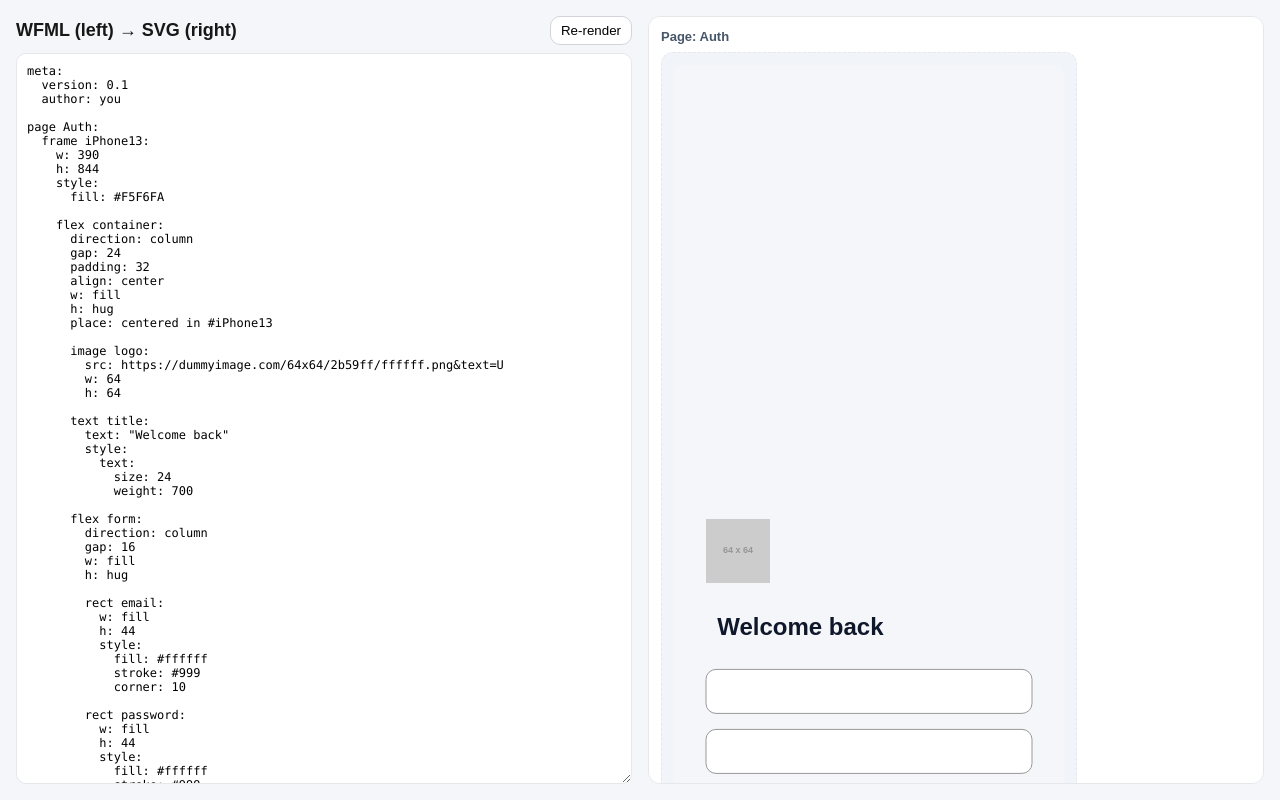
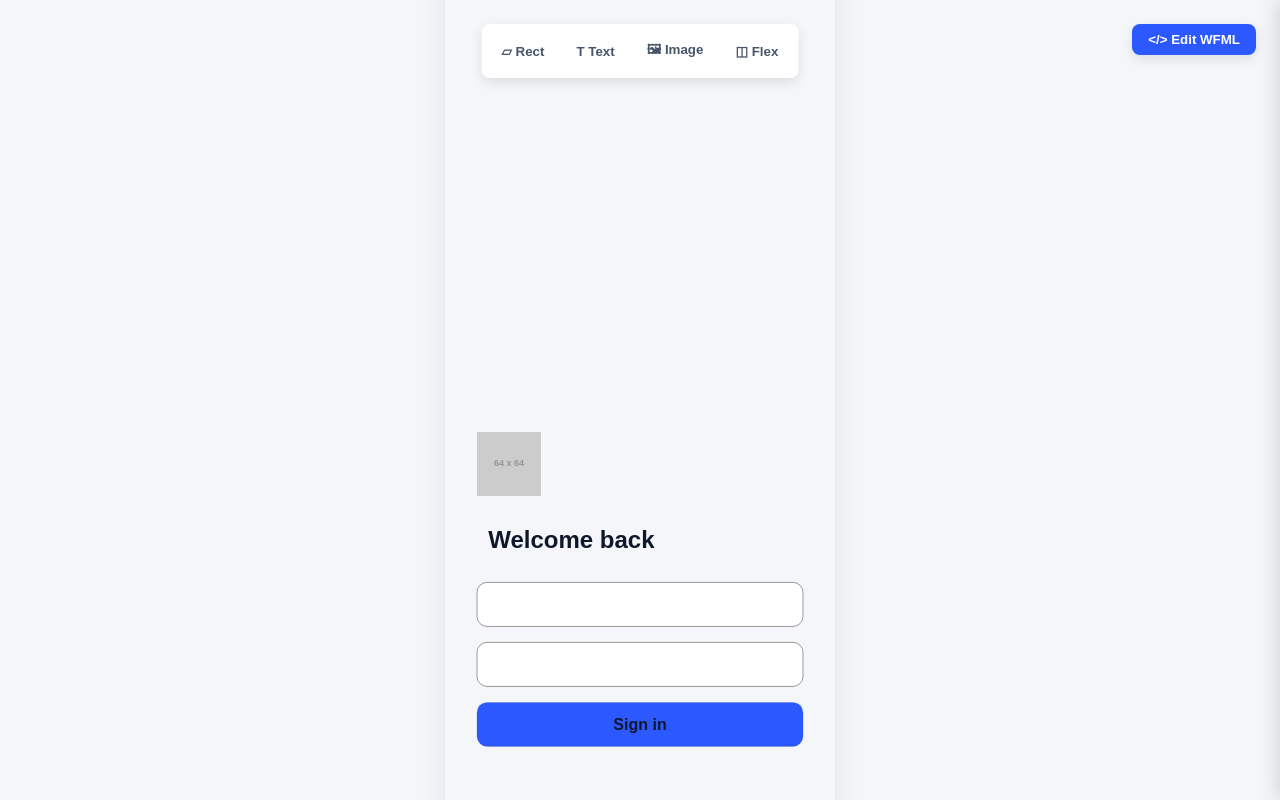
Before and after one commit to ayeminoosc/llm2wireframe, a Next.js app: page /wfml_react_viewer in a window 1280 px wide. Built offline with nearby package versions, Linux system fonts and the light colour scheme.

Commit message:
added toolbox

```diff
--- a/src/pages/wfml_react_viewer.tsx
+++ b/src/pages/wfml_react_viewer.tsx
@@ -2,7 +2,7 @@
 import React, { useEffect, useMemo, useState, useRef } from "react";
 
 // ⬇️ Adjust this to your parser location
-import { parseWFML } from "../parser/wfml-grammar-parser-emitter";
+import { parseWFML, emitWFML } from "../parser/wfml-grammar-parser-emitter";
 
 // ---- Lightweight viewer types ----
 type PlacementRule =
@@ -121,6 +121,7 @@ page Auth:
   const [view, setView] = useState<ViewerDoc | null>(null);
 
   // Interactive state
+  const [showCode, setShowCode] = useState(false);
   const [selectedId, setSelectedId] = useState<string | null>(null);
   const [draggingId, setDraggingId] = useState<string | null>(null);
   const nodeRefs = useRef<Record<string, SVGGElement | null>>({});
@@ -207,52 +208,115 @@ page Auth:
     }
   };
 
+  const handleInsertNode = (kind: string) => {
+    try {
+      const res = parseWFML(src) as any;
+      const doc = res.doc;
+      if (!doc) return;
+
+      if (!doc.pages || doc.pages.length === 0) {
+        doc.pages = [{ kind: "page", id: "page1", name: "Page 1", frames: [] }];
+      }
+      const page = doc.pages[0];
+      if (!page.frames || page.frames.length === 0) {
+        page.frames = [{ kind: "frame", id: "frame1", name: "Frame 1", w: 390, h: 844, children: [] }];
+      }
+
+      const frame = page.frames[0];
+      if (!frame.children) frame.children = [];
+
+      const id = `${kind}-${Math.floor(Math.random() * 10000)}`;
+      const newNode: any = { kind, id, x: 50, y: 50 };
+
+      if (kind === "rect" || kind === "flex") { newNode.w = 100; newNode.h = 100; }
+      if (kind === "text") { newNode.text = "New Text"; }
+      if (kind === "image") { newNode.src = "https://dummyimage.com/100x100/2b59ff/ffffff.png&text=Img"; newNode.w = 100; newNode.h = 100; }
+
+      frame.children.push(newNode);
+      const newSrc = emitWFML(doc);
+      setSrc(newSrc);
+
+      // Automatically show the code panel so the user sees the update
+      setShowCode(true);
+    } catch (e) {
+      console.error("Failed to insert node", e);
+    }
+  };
+
   const styles: Record<string, React.CSSProperties> = {
     wrap: {
-      width: "100%", height, display: "grid",
-      gridTemplateColumns: "1fr 1fr", gap: 16, padding: 16,
-      boxSizing: "border-box", background: "#f5f6fa"
+      width: "100vw", height: "100vh", position: "fixed", top: 0, left: 0,
+      background: "#f5f6fa", overflow: "hidden", fontFamily: "sans-serif"
     },
-    col: { display: "flex", flexDirection: "column", minWidth: 0, minHeight: 0 },
-    header: { display: "flex", alignItems: "center", justifyContent: "space-between", marginBottom: 8 },
-    button: { padding: "6px 10px", borderRadius: 10, border: "1px solid #d1d5db", background: "#fff", cursor: "pointer" },
+    canvas: {
+      width: "100%", height: "100%", overflow: "auto", position: "absolute", top: 0, left: 0,
+      display: "flex", alignItems: "center", justifyContent: "center"
+    },
+    toolbar: {
+      position: "absolute", top: 24, left: "50%", transform: "translateX(-50%)",
+      display: "flex", gap: 8, padding: 8, background: "#fff", borderRadius: 8,
+      boxShadow: "0 4px 12px rgba(0,0,0,0.1)", zIndex: 10
+    },
+    toolBtn: {
+      padding: "8px 12px", border: "none", background: "transparent", cursor: "pointer", borderRadius: 4, fontWeight: 600, color: "#475569"
+    },
+    floatingBtn: {
+      position: "absolute", top: 24, right: 24, zIndex: 10,
+      padding: "8px 16px", borderRadius: 8, border: "none", background: "#2B59FF", color: "#fff", cursor: "pointer", fontWeight: 600, boxShadow: "0 4px 12px rgba(0,0,0,0.1)"
+    },
+    codePanel: {
+      position: "absolute", top: 0, right: showCode ? 0 : "-400px", width: 400, height: "100%",
+      background: "#fff", boxShadow: "-2px 0 20px rgba(0,0,0,0.15)", transition: "right 0.3s ease",
+      display: "flex", flexDirection: "column", zIndex: 20
+    },
+    codeHeader: {
+      padding: 16, borderBottom: "1px solid #e5e7eb", display: "flex", justifyContent: "space-between", alignItems: "center"
+    },
     textarea: {
-      flex: 1, minHeight: 240,
-      fontFamily: "ui-monospace, Menlo, Consolas, monospace", fontSize: 12,
-      padding: 10, borderRadius: 10, border: "1px solid #e5e7eb", background: "#fff"
+      flex: 1, border: "none", outline: "none", padding: 16,
+      fontFamily: "ui-monospace, Menlo, Consolas, monospace", fontSize: 12, resize: "none", width: "100%", boxSizing: "border-box"
     },
-    preview: {
-      position: "relative", background: "#fff",
-      border: "1px solid #e5e7eb", borderRadius: 12, padding: 12,
-      overflow: "auto", minWidth: 0, minHeight: 0
-    },
-    pageTitle: { fontSize: 13, color: "#475569", marginBottom: 8, fontWeight: 600 },
-    frameWrap: { display: "inline-block", background: "#f1f5f9", border: "1px dashed #e5e7eb", borderRadius: 12, padding: 12 },
-    svg: { background: "#fff", borderRadius: 8, boxShadow: "inset 0 0 0 1px #e5e7eb" },
-    error: { marginTop: 8, fontSize: 12, color: "#b91c1c", whiteSpace: "pre-wrap", fontFamily: "ui-monospace, Menlo, Consolas, monospace" },
-    title: { margin: 0, fontSize: 18, fontWeight: 700 },
+    error: { padding: 16, color: "#b91c1c", background: "#fef2f2", fontSize: 12, fontFamily: "ui-monospace, Menlo, Consolas, monospace", overflow: "auto", maxHeight: 200 },
+    title: { margin: 0, fontSize: 16, fontWeight: 700 },
+    frameWrap: { display: "inline-block", background: "#fff", boxShadow: "0 8px 30px rgba(0,0,0,0.08)", borderRadius: 12, overflow: "hidden", border: "1px solid #e2e8f0" },
+    svg: { display: "block", background: "#fff" }
   };
 
   return (
     <div style={styles.wrap}>
-      {/* LEFT: editor */}
-      <div style={styles.col}>
-        <div style={styles.header}>
-          <h2 style={styles.title}>WFML (left) → SVG (right)</h2>
-          <button type="button" style={styles.button} onClick={rebuild}>Re-render</button>
+      {/* Floating Toolbar */}
+      <div style={styles.toolbar}>
+        <button style={styles.toolBtn} onClick={() => handleInsertNode('rect')}>▱ Rect</button>
+        <button style={styles.toolBtn} onClick={() => handleInsertNode('text')}>T Text</button>
+        <button style={styles.toolBtn} onClick={() => handleInsertNode('image')}>🖼 Image</button>
+        <button style={styles.toolBtn} onClick={() => handleInsertNode('flex')}>◫ Flex</button>
+      </div>
+
+      {/* Floating Action Button for Code */}
+      {!showCode && (
+        <button style={styles.floatingBtn} onClick={() => setShowCode(true)}>
+          {`</> Edit WFML`}
+        </button>
+      )}
+
+      {/* Code Sidebar */}
+      <div style={styles.codePanel}>
+        <div style={styles.codeHeader}>
+          <h2 style={styles.title}>WFML Editor</h2>
+          <button style={{...styles.toolBtn, padding: "4px 8px"}} onClick={() => setShowCode(false)}>Close</button>
         </div>
         <textarea style={styles.textarea} value={src} onChange={(e) => setSrc(e.target.value)} spellCheck={false} />
         {parseErrors.length ? <div style={styles.error}>{parseErrors.map((e: any) => `L${e.line}: ${e.message}`).join("\n")}</div> : null}
+        <button type="button" style={{...styles.floatingBtn, position: "relative", top: 0, right: 0, margin: 16, width: "calc(100% - 32px)"}} onClick={rebuild}>Re-render</button>
       </div>
 
-      {/* RIGHT: preview */}
-      <div style={styles.preview}>
+      {/* MAIN CANVAS */}
+      <div style={styles.canvas} onPointerDown={() => setSelectedId(null)}>
         {!view ? (
           <div style={{ color: "#64748b" }}>No parse result.</div>
         ) : (
           view.pages.map((p) => (
-            <div key={p.id} style={{ marginBottom: 24 }}>
-              <div style={styles.pageTitle}>Page: {p.name}</div>
+            <div key={p.id} style={{ padding: 80, display: "flex", gap: 60, flexWrap: "wrap", justifyContent: "center", alignItems: "flex-start", minHeight: "100%", boxSizing: "border-box" }}>
               {p.frames.map((f) => (
                 <div key={f.id} style={styles.frameWrap}>
                   <svg
```
